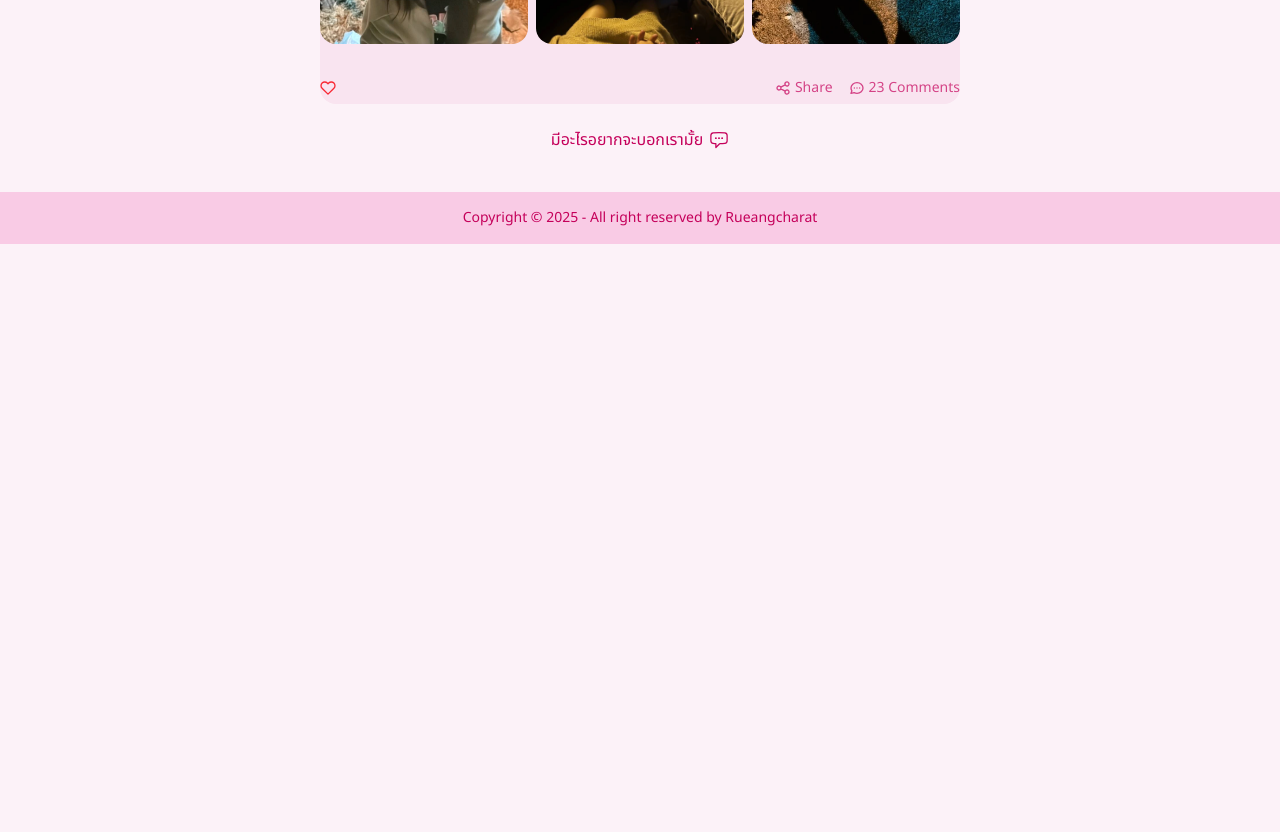
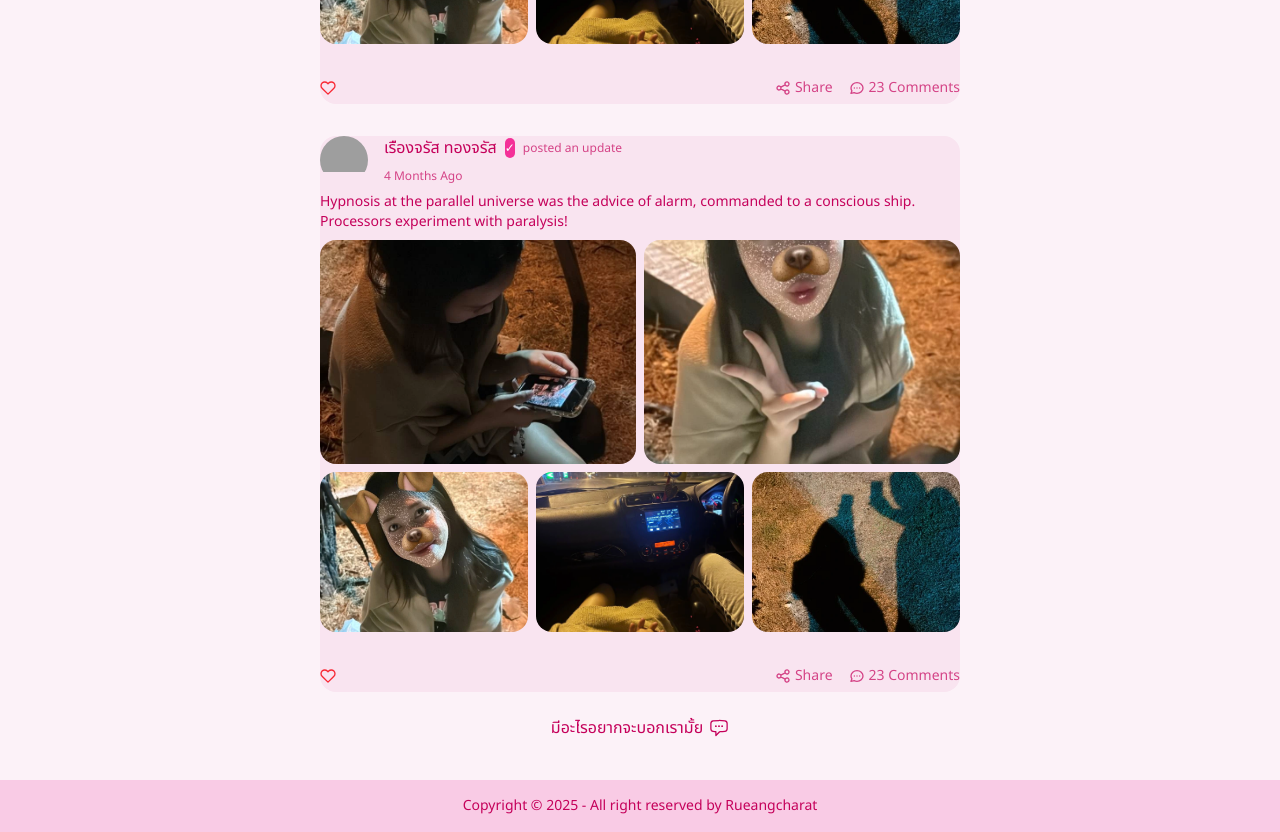
Before and after one commit to RuengCode/valentine-for-chonticha, a Next.js app: page /ValentineBook in a window 1280 px wide. Shown: the part 1120-1952 px from the top of the page. Before the commit the page ends 1364 px from the top, so only its background shows below. Built offline with nearby package versions, Linux system fonts and the light colour scheme; grey boxes are pictures that could not be loaded.

Commit message:
Update page.tsx

```diff
--- a/app/ValentineBook/page.tsx
+++ b/app/ValentineBook/page.tsx
@@ -372,6 +372,188 @@ export default function ValentineBook() {
           </div>
         </div>
       </div>
+      <div className="bg-base-100 flex justify-center items-center p-4">
+        <div className="card bg-base-200 text-base-content w-full md:w-[40rem]">
+          <div className="card-body">
+            {/* Profile Header */}
+            <div className="flex space-x-4 items-center">
+              <div className="avatar">
+                <div className="w-12 h-12 rounded-full">
+                  <img
+                    src="https://media.discordapp.net/attachments/1283830529933840507/1339486864763125812/117768640_3217190941694824_9124819090644706857_n.jpg?ex=67aee5db&is=67ad945b&hm=b4c4f7fb27642ed6df5e59e577515d2da548c188d5b7a67892aec912b7b9bb42&=&format=webp&width=701&height=701"
+                    alt="Profile picture of เรืองจรัส ทองจรัส"
+                  />
+                </div>
+              </div>
+              <div className="space-y-2">
+                <div className="flex space-x-2 items-center">
+                  <h2 className="text-base">เรืองจรัส ทองจรัส</h2>
+                  <div className="badge badge-primary badge-sm">✓</div>
+                  <div className="text-xs opacity-70">posted an update</div>
+                </div>
+                <p className="text-xs opacity-70">4 Months Ago</p>
+              </div>
+            </div>
+
+            {/* Post Content */}
+            <p className="text-sm">
+              Hypnosis at the parallel universe was the advice of alarm,
+              commanded to a conscious ship. Processors experiment with
+              paralysis!
+            </p>
+
+            {/* Image Grid */}
+            <div className="grid grid-cols-6 gap-2">
+              <div className="col-span-3">
+                <img
+                  className="rounded-box w-full h-56 object-cover cursor-pointer"
+                  onClick={() => {
+                    setSelectedImage(
+                      "/6.webp"
+                    );
+                    setShowModal(true);
+                  }}
+                  src="/6.webp"
+                  alt="Image 6"
+                />
+              </div>
+              <div className="col-span-3">
+                <img
+                  className="rounded-box w-full h-56 object-cover cursor-pointer"
+                  onClick={() => {
+                    setSelectedImage(
+                      "/7.webp"
+                    );
+                    setShowModal(true);
+                  }}
+                  src="/7.webp"
+                  alt="Image 7"
+                />
+              </div>
+              <div className="col-span-2">
+                <img
+                  className="rounded-box w-full h-40 object-cover cursor-pointer"
+                  onClick={() => {
+                    setSelectedImage(
+                      "/8.webp"
+                    );
+                    setShowModal(true);
+                  }}
+                  src="/8.webp"
+                  alt="Image 8"
+                />
+              </div>
+              <div className="col-span-2">
+                <img
+                  className="rounded-box w-full h-40 object-cover cursor-pointer"
+                  onClick={() => {
+                    setSelectedImage(
+                      "/9.webp"
+                    );
+                    setShowModal(true);
+                  }}
+                  src="/9.webp"
+                  alt="Image 9"
+                />
+              </div>
+              <div className="col-span-2">
+                <img
+                  className="rounded-box w-full h-40 object-cover cursor-pointer"
+                  onClick={() => {
+                    setSelectedImage(
+                      "/10.webp"
+                    );
+                    setShowModal(true);
+                  }}
+                  src="/10.webp"
+                  alt="Image 10"
+                />
+              </div>
+
+              {showModal && (
+                <dialog className="modal modal-open">
+                  <div className="modal-box max-w-5xl">
+                    <img src={selectedImage} alt="Image 6" className="w-full h-auto" />
+                    <div className="modal-action">
+                      <button
+                        className="btn"
+                        onClick={() => setShowModal(false)}
+                      >
+                        Close
+                      </button>
+                    </div>
+                  </div>
+                  <form
+                    method="dialog"
+                    className="modal-backdrop"
+                    onClick={() => setShowModal(false)}
+                  >
+                    <button>close</button>
+                  </form>
+                </dialog>
+              )}
+            </div>
+
+            {/* Footer */}
+            <div className="flex justify-between items-center pt-5">
+              <button
+                className="btn btn-ghost btn-sm"
+                onClick={() => setIsLiked(!isLiked)}
+              >
+                <svg
+                  className={`h-4 w-4 ${
+                    isLiked ? "text-error fill-error" : "text-error"
+                  }`}
+                  fill="none"
+                  viewBox="0 0 24 24"
+                  stroke="currentColor"
+                  strokeWidth="2"
+                >
+                  <path
+                    strokeLinecap="round"
+                    strokeLinejoin="round"
+                    d="M20.84 4.61a5.5 5.5 0 00-7.78 0L12 5.67l-1.06-1.06a5.5 5.5 0 00-7.78 7.78l1.06 1.06L12 21.23l7.78-7.78 1.06-1.06a5.5 5.5 0 000-7.78z"
+                  />
+                </svg>
+              </button>
+              <div className="flex gap-4">
+                <div className="flex items-center gap-1 opacity-70 text-sm">
+                  <svg
+                    className="h-4 w-4"
+                    fill="none"
+                    viewBox="0 0 24 24"
+                    stroke="currentColor"
+                  >
+                    <path
+                      strokeLinecap="round"
+                      strokeLinejoin="round"
+                      strokeWidth="2"
+                      d="M8.684 13.342C8.886 12.938 9 12.482 9 12c0-.482-.114-.938-.316-1.342m0 2.684a3 3 0 110-2.684m0 2.684l6.632 3.316m-6.632-6l6.632-3.316m0 0a3 3 0 105.367-2.684 3 3 0 00-5.367 2.684zm0 9.316a3 3 0 105.368 2.684 3 3 0 00-5.368-2.684z"
+                    />
+                  </svg>
+                  Share
+                </div>
+                <div className="flex items-center gap-1 opacity-70 text-sm">
+                  <svg
+                    className="h-4 w-4"
+                    fill="none"
+                    viewBox="0 0 24 24"
+                    stroke="currentColor"
+                  >
+                    <path
+                      strokeLinecap="round"
+                      strokeLinejoin="round"
+                      strokeWidth="2"
+                      d="M8 12h.01M12 12h.01M16 12h.01M21 12c0 4.418-4.03 8-9 8a9.863 9.863 0 01-4.255-.949L3 20l1.395-3.72C3.512 15.042 3 13.574 3 12c0-4.418 4.03-8 9-8s9 3.582 9 8z"
+                    />
+                  </svg>
+                  23 Comments
+                </div>
+              </div>
+            </div>
+          </div>
+        </div>
+      </div>
       <div className="flex justify-center items-center pb-4">
        {" "}
         <motion.button
```
